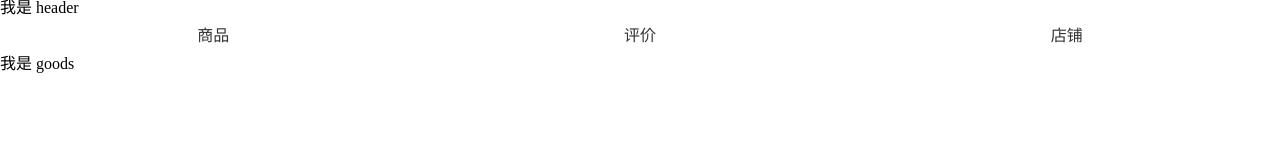
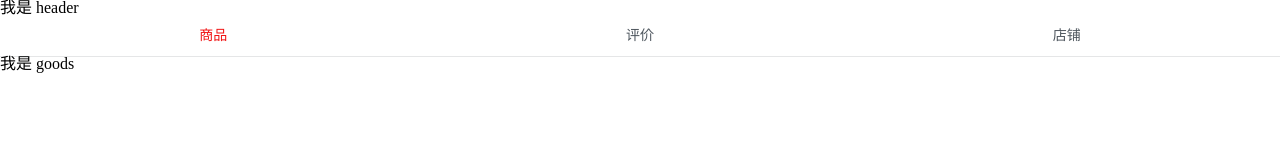
Before and after one commit to lemontree2000/sellapp, a Vue app: page /#/goods in a window 1280 px wide. Shown: the top 160 px of the page. Built offline with nearby package versions, Linux system fonts and the light colour scheme.

Commit message:
1px 像素实现

```diff
--- a/src/App.vue
+++ b/src/App.vue
@@ -1,7 +1,7 @@
 <template>
   <div id="app">
     <v-header></v-header>
-    <div class="tab">
+    <div class="tab border-1px">
       <ul>
         <li class="tab-item">
           <router-link to="/goods">商品</router-link>
@@ -10,7 +10,7 @@
           <router-link to="/ratings">评价</router-link>
         </li>
         <li class="tab-item">
-          <router-link  to="/seller">店铺</router-link>
+          <router-link   to="/seller">店铺</router-link>
         </li>
       </ul>
     </div>
@@ -29,8 +29,11 @@ export default {
 </script>
 
 <style lang="less" rel="stylesheet/less">
+@import './common/less/mixin.less';
 #app {
   .tab {
+    // border-bottom : 1px solid rgba(7, 17, 27, 0.1);
+    .border-1px(rgba(7, 17, 27, 0.1));
     & ul {
       padding: 0;
       margin: 0;
@@ -43,8 +46,11 @@ export default {
         text-align: center;
         & > a {
           display: block;
-          text-decoration: none;
-          color: #333;
+          color: rgb(77, 85, 93);
+          font-size: 14px;
+          &.active {
+            color: rgb(240, 20, 20)
+          }
         }
       }
     }
--- /dev/null
+++ b/src/common/less/common.less
@@ -0,0 +1,16 @@
+@media (-webkit-min-device-pixel-ratio: 1.5),(min-device-pixel-ratio: 1.5){
+  .border-1px{
+    &::after{
+      -webkit-transform: scaleY(0.7);
+      transform: scaleY(0.7);
+    }
+  }
+}
+@media (-webkit-min-device-pixel-ratio: 2),(min-device-pixel-ratio: 2){
+  .border-1px{
+    &::after{
+      -webkit-transform: scaleY(0.5);
+      transform: scaleY(0.5);
+    }
+  }
+}
--- /dev/null
+++ b/src/common/less/index.less
@@ -0,0 +1,3 @@
+@import './mixin.less';
+@import './icon.less';
+@import './common.less';
--- /dev/null
+++ b/src/common/less/mixin.less
@@ -0,0 +1,10 @@
+.border-1px (@color){
+    position: relative;
+    &:after{
+        display: block;
+        position: absolute;
+        border-top: 1px solid @color;
+        width: 100%;
+        content: ' ';
+    }
+};
--- a/src/main.js
+++ b/src/main.js
@@ -3,6 +3,8 @@
 import Vue from 'vue';
 import App from './App';
 import router from './router';
+
+import './common/less/index.less';
 
 /* eslint-disable no-new */
 new Vue({
--- a/src/router/index.js
+++ b/src/router/index.js
@@ -23,5 +23,6 @@ export default new Router({
       name: 'seller',
       component: seller
     }
-  ]
+  ],
+  linkActiveClass: 'active'
 });
```
